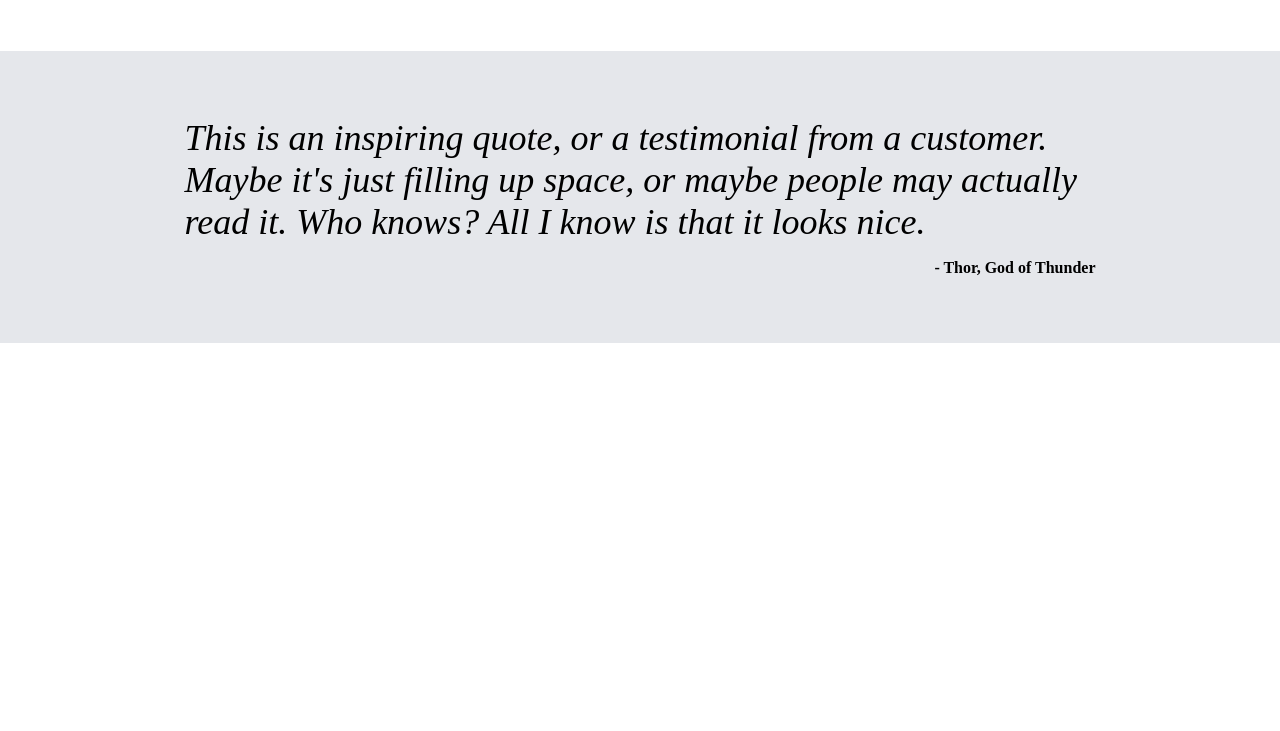
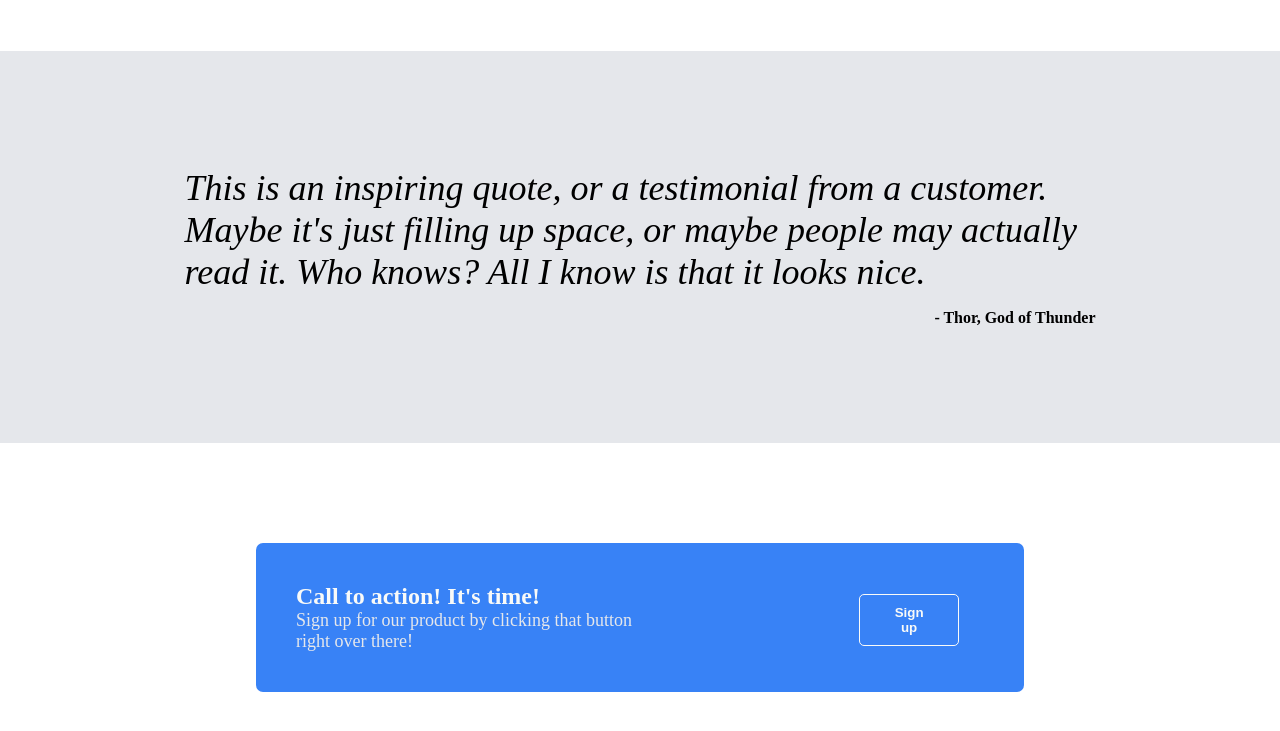
Before and after one commit to sudo-rickroll/landing-page, a plain HTML site: page index.html in a window 1280 px wide. Shown: the part 849-1580 px from the top of the page. Before the commit the page ends 1192 px from the top, so only its background shows below. Drawn offline with Linux system fonts and the light colour scheme.

Commit message:
Complete landing page
Added the final few sections and completed the landing page design based on the prototype

```diff
--- a/index.html
+++ b/index.html
@@ -45,7 +45,16 @@
                 <p><b>- Thor, God of Thunder</b></p>
             </div>
         </div>
-        <div class="information-footer"></div>
+        <div class="footer">
+            <div class="information-footer">
+                <div class="footer-text">
+                    <p><b>Call to action! It's time!</b></p>
+                    <p>Sign up for our product by clicking that button right over there!</p>
+                </div>
+                <button>Sign up</button>
+            </div>
+
+        </div>
     </div>
 </body>
 </html>
--- a/style.css
+++ b/style.css
@@ -23,7 +23,7 @@ body {
     background-color: #1F2937;
 }
 
-.header-top, .header-bottom, .information-header-top, .body-content {
+.header-top, .header-bottom, .information-header-top, .body-content, .information-footer {
     display: flex;
     width: 75%;
     margin: 10px;
@@ -34,7 +34,7 @@ body {
 .body-content{
     display: block;
     width: 911px;
-    margin: 50px;
+    margin: 100px;
 }
 
 .header-top, .header-bottom {
@@ -74,7 +74,7 @@ body {
     flex: 1;
 }
 
-.information-footer {
+.footer {
     display: flex;
     flex: 1;
 }
@@ -91,7 +91,7 @@ body {
     margin-top: 5px;
 }
 
-.welcome-text>button {
+button {
     background-color: #3882F6;
     border: 0px;
     color: #F9FAF8;
@@ -159,3 +159,38 @@ body {
 .body-content>p:nth-of-type(2) {
     text-align: right
 }
+
+.information-footer {
+    width: 60%;
+    margin: 100px;
+    border-radius: 7px;
+    background-color: #3882F6;
+    display: flex;
+    align-items: center;
+    justify-content: center;
+    gap: 170px;
+}
+
+.footer-text {
+    margin: 40px;
+}
+
+.footer-text>p {
+    margin: 0px;
+    padding: 0px;
+}
+
+.footer-text>p:nth-of-type(1) {
+    font-size: 24px;
+    color: #F9FAF8;
+}
+
+.footer-text>p:nth-of-type(2) {
+    font-size: 18px;
+    color: #E5E7EB;
+}
+
+.information-footer>button {
+    border: 1px solid #F9FAF8;
+    margin-right: 65px;
+}
```
